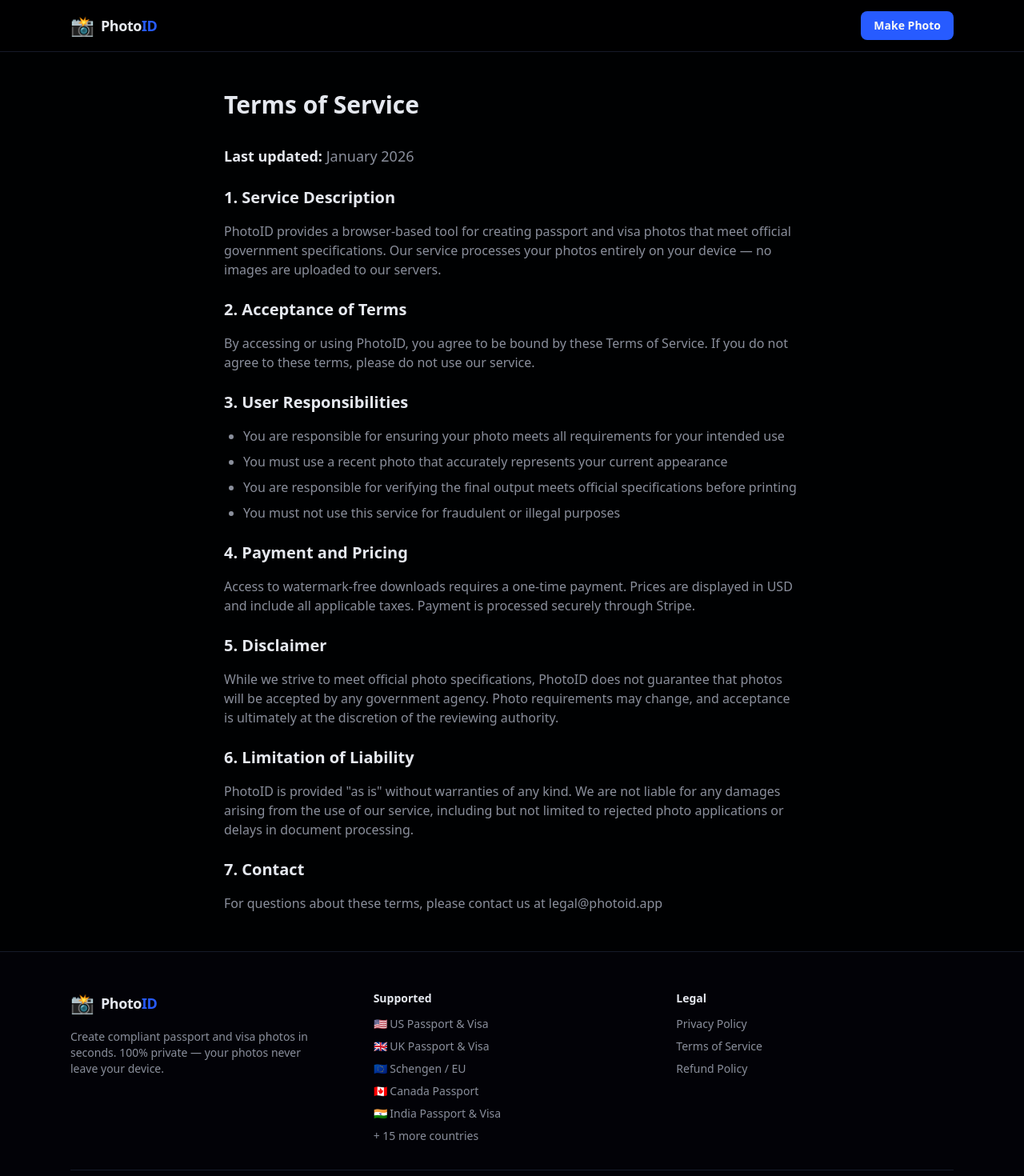
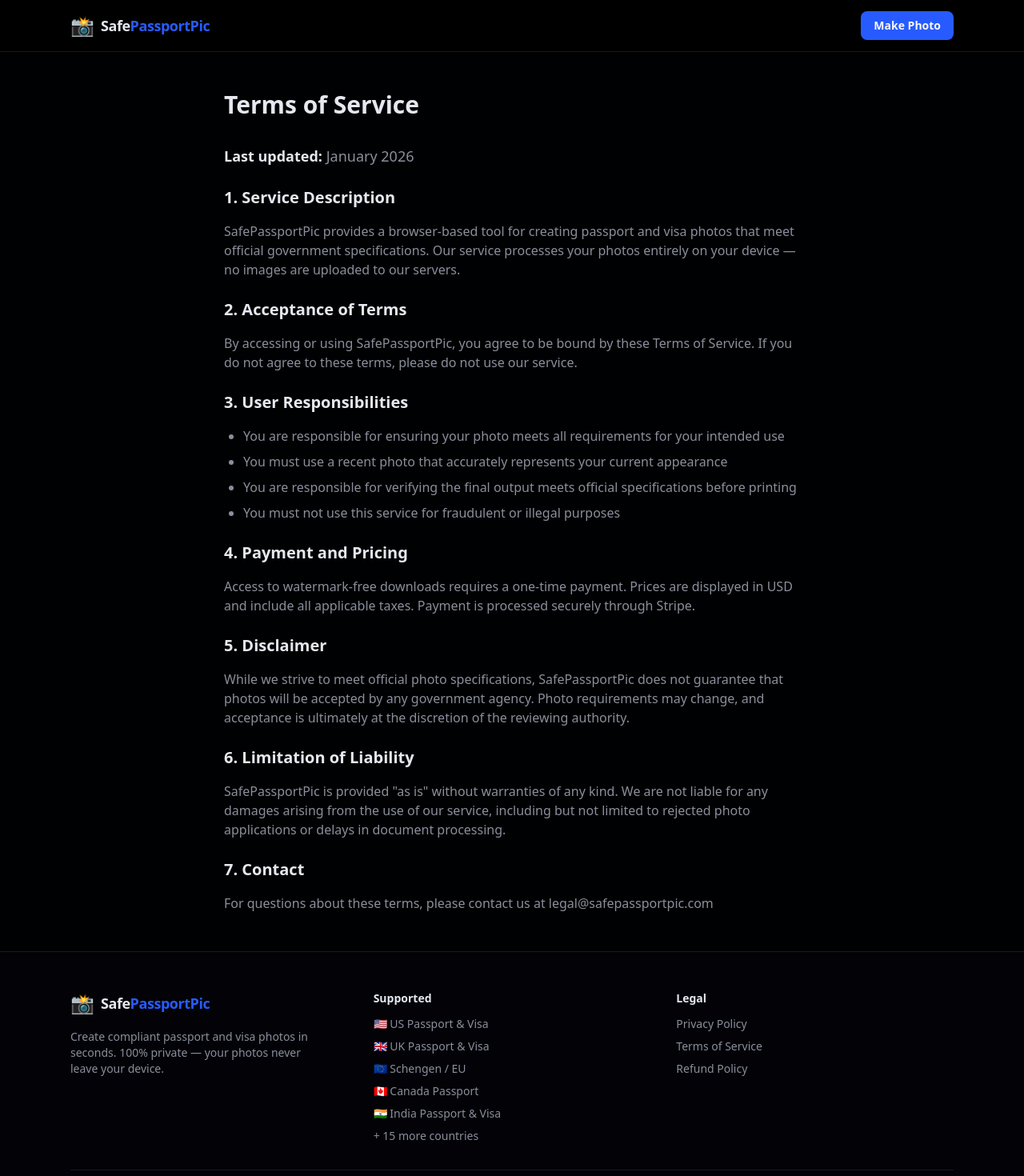
Before and after one commit to hanaraya/photoid-saas, a Next.js app in the folder web/: page /terms in a window 1280 px wide. Shown: the top 1470 px of the page at 80% size. Built offline with nearby package versions, Linux system fonts and the light colour scheme; no server answers.

Commit message:
rebrand: PhotoID → SafePassportPic
- Update header and footer logo
- Update watermarks (single photo + sheet)
- Update all policy pages (privacy, terms, refund)
- Update sitemap base URL
- Consistent branding with domain safepassportpic.com

```diff
--- a/web/src/app/privacy/page.tsx
+++ b/web/src/app/privacy/page.tsx
@@ -2,8 +2,8 @@ import { Header } from '@/components/header';
 import { Footer } from '@/components/footer';
 
 export const metadata = {
-  title: 'Privacy Policy | PhotoID',
-  description: 'Privacy policy for PhotoID passport photo service',
+  title: 'Privacy Policy | SafePassportPic',
+  description: 'Privacy policy for SafePassportPic passport photo service',
 };
 
 export default function PrivacyPage() {
@@ -24,7 +24,7 @@ export default function PrivacyPage() {
               Our Privacy Promise
             </h2>
             <p>
-              PhotoID is designed with privacy as a core principle.{' '}
+              SafePassportPic is designed with privacy as a core principle.{' '}
               <strong className="text-foreground">
                 Your photos never leave your device.
               </strong>{' '}
@@ -87,7 +87,7 @@ export default function PrivacyPage() {
             <h2 className="text-xl font-semibold text-foreground">Contact</h2>
             <p>
               If you have questions about this privacy policy, please contact us
-              at privacy@photoid.app
+              at privacy@safepassportpic.com
             </p>
           </section>
         </div>
--- a/web/src/app/refund/page.tsx
+++ b/web/src/app/refund/page.tsx
@@ -2,8 +2,8 @@ import { Header } from '@/components/header';
 import { Footer } from '@/components/footer';
 
 export const metadata = {
-  title: 'Refund Policy | PhotoID',
-  description: 'Refund policy for PhotoID passport photo service',
+  title: 'Refund Policy | SafePassportPic',
+  description: 'Refund policy for SafePassportPic passport photo service',
 };
 
 export default function RefundPage() {
@@ -70,7 +70,7 @@ export default function RefundPage() {
             <ol className="list-decimal pl-6 space-y-2">
               <li>
                 Email us at{' '}
-                <strong className="text-foreground">refunds@photoid.app</strong>
+                <strong className="text-foreground">refunds@safepassportpic.com</strong>
               </li>
               <li>Include your payment confirmation or transaction ID</li>
               <li>
@@ -97,7 +97,7 @@ export default function RefundPage() {
             <h2 className="text-xl font-semibold text-foreground">Contact</h2>
             <p>
               For refund requests or questions, please contact us at
-              refunds@photoid.app
+              refunds@safepassportpic.com
             </p>
           </section>
         </div>
--- a/web/src/app/sitemap.ts
+++ b/web/src/app/sitemap.ts
@@ -1,7 +1,7 @@
 import { MetadataRoute } from 'next';
 
 export default function sitemap(): MetadataRoute.Sitemap {
-  const baseUrl = process.env.NEXT_PUBLIC_BASE_URL || 'https://photoid.app';
+  const baseUrl = process.env.NEXT_PUBLIC_BASE_URL || 'https://safepassportpic.com';
 
   return [
     {
--- a/web/src/app/terms/page.tsx
+++ b/web/src/app/terms/page.tsx
@@ -2,8 +2,8 @@ import { Header } from '@/components/header';
 import { Footer } from '@/components/footer';
 
 export const metadata = {
-  title: 'Terms of Service | PhotoID',
-  description: 'Terms of service for PhotoID passport photo service',
+  title: 'Terms of Service | SafePassportPic',
+  description: 'Terms of service for SafePassportPic passport photo service',
 };
 
 export default function TermsPage() {
@@ -24,7 +24,7 @@ export default function TermsPage() {
               1. Service Description
             </h2>
             <p>
-              PhotoID provides a browser-based tool for creating passport and
+              SafePassportPic provides a browser-based tool for creating passport and
               visa photos that meet official government specifications. Our
               service processes your photos entirely on your device — no images
               are uploaded to our servers.
@@ -36,7 +36,7 @@ export default function TermsPage() {
               2. Acceptance of Terms
             </h2>
             <p>
-              By accessing or using PhotoID, you agree to be bound by these
+              By accessing or using SafePassportPic, you agree to be bound by these
               Terms of Service. If you do not agree to these terms, please do
               not use our service.
             </p>
@@ -81,7 +81,7 @@ export default function TermsPage() {
               5. Disclaimer
             </h2>
             <p>
-              While we strive to meet official photo specifications, PhotoID
+              While we strive to meet official photo specifications, SafePassportPic
               does not guarantee that photos will be accepted by any government
               agency. Photo requirements may change, and acceptance is
               ultimately at the discretion of the reviewing authority.
@@ -93,7 +93,7 @@ export default function TermsPage() {
               6. Limitation of Liability
             </h2>
             <p>
-              PhotoID is provided &quot;as is&quot; without warranties of any
+              SafePassportPic is provided &quot;as is&quot; without warranties of any
               kind. We are not liable for any damages arising from the use of
               our service, including but not limited to rejected photo
               applications or delays in document processing.
@@ -106,7 +106,7 @@ export default function TermsPage() {
             </h2>
             <p>
               For questions about these terms, please contact us at
-              legal@photoid.app
+              legal@safepassportpic.com
             </p>
           </section>
         </div>
--- a/web/src/components/footer.tsx
+++ b/web/src/components/footer.tsx
@@ -9,7 +9,7 @@ export function Footer() {
             <Link href="/" className="flex items-center gap-2 mb-4">
               <span className="text-2xl">📸</span>
               <span className="text-lg font-bold tracking-tight">
-                Photo<span className="text-primary">ID</span>
+                Safe<span className="text-primary">PassportPic</span>
               </span>
             </Link>
             <p className="text-sm text-muted-foreground max-w-xs">
--- a/web/src/components/header.tsx
+++ b/web/src/components/header.tsx
@@ -7,7 +7,7 @@ export function Header() {
         <Link href="/" className="flex items-center gap-2">
           <span className="text-2xl">📸</span>
           <span className="text-lg font-bold tracking-tight">
-            Photo<span className="text-primary">ID</span>
+            Safe<span className="text-primary">PassportPic</span>
           </span>
         </Link>
         <nav className="flex items-center gap-4">
--- a/web/src/lib/crop.ts
+++ b/web/src/lib/crop.ts
@@ -150,7 +150,7 @@ function drawWatermark(
   ctx.translate(width / 2, height / 2);
   ctx.rotate(-Math.PI / 4);
   ctx.fillText('PREVIEW', 0, 0);
-  ctx.fillText('photoid.app', 0, Math.max(width / 6, 30));
+  ctx.fillText('safepassportpic.com', 0, Math.max(width / 6, 30));
   ctx.restore();
 }
 
@@ -205,7 +205,7 @@ export function renderSheet(
     ctx.textBaseline = 'middle';
     ctx.translate(sheetW / 2, sheetH / 2);
     ctx.rotate(-Math.PI / 6);
-    ctx.fillText('PREVIEW — photoid.app', 0, 0);
+    ctx.fillText('PREVIEW — safepassportpic.com', 0, 0);
     ctx.restore();
   }
 }
```
